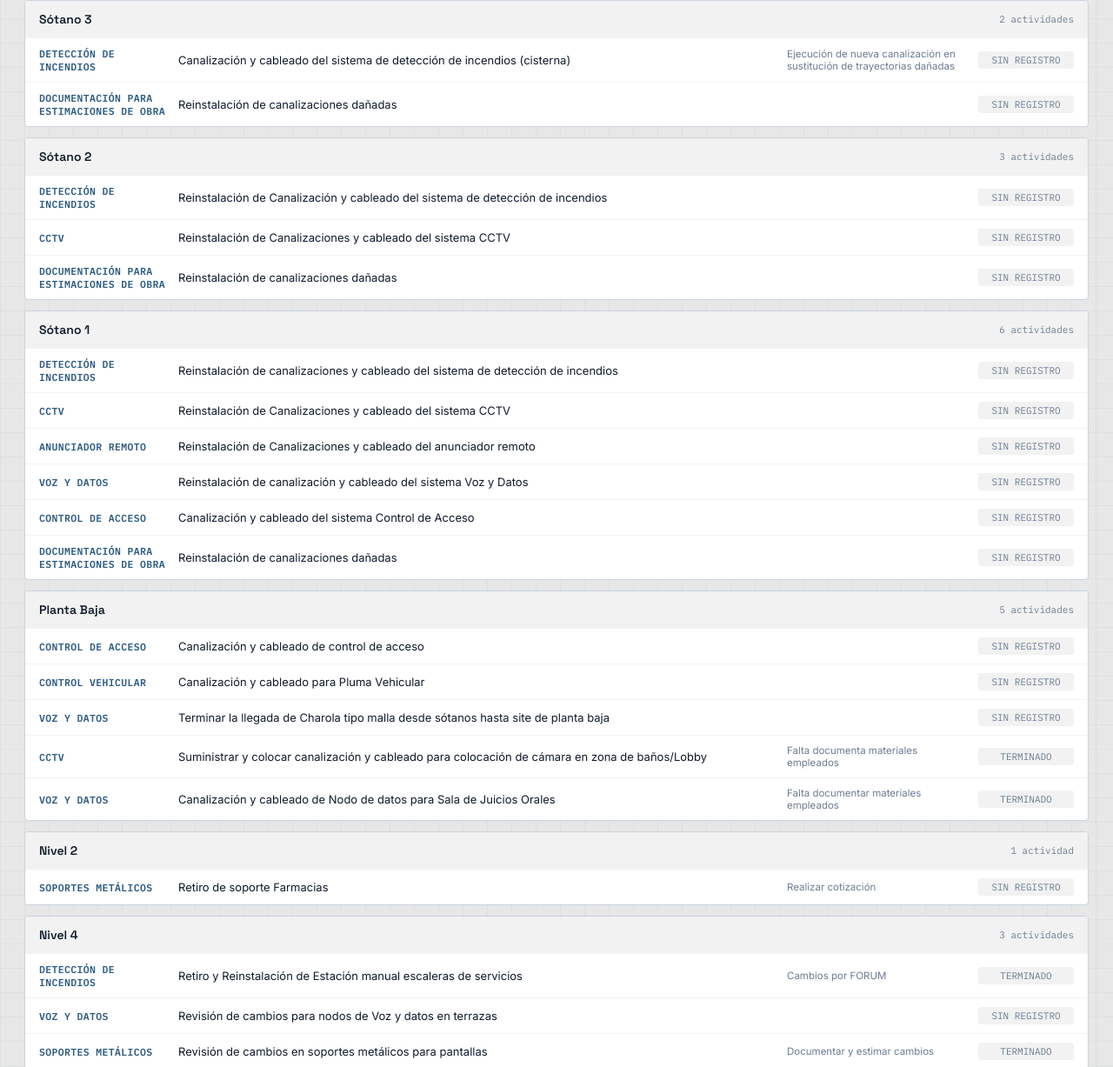
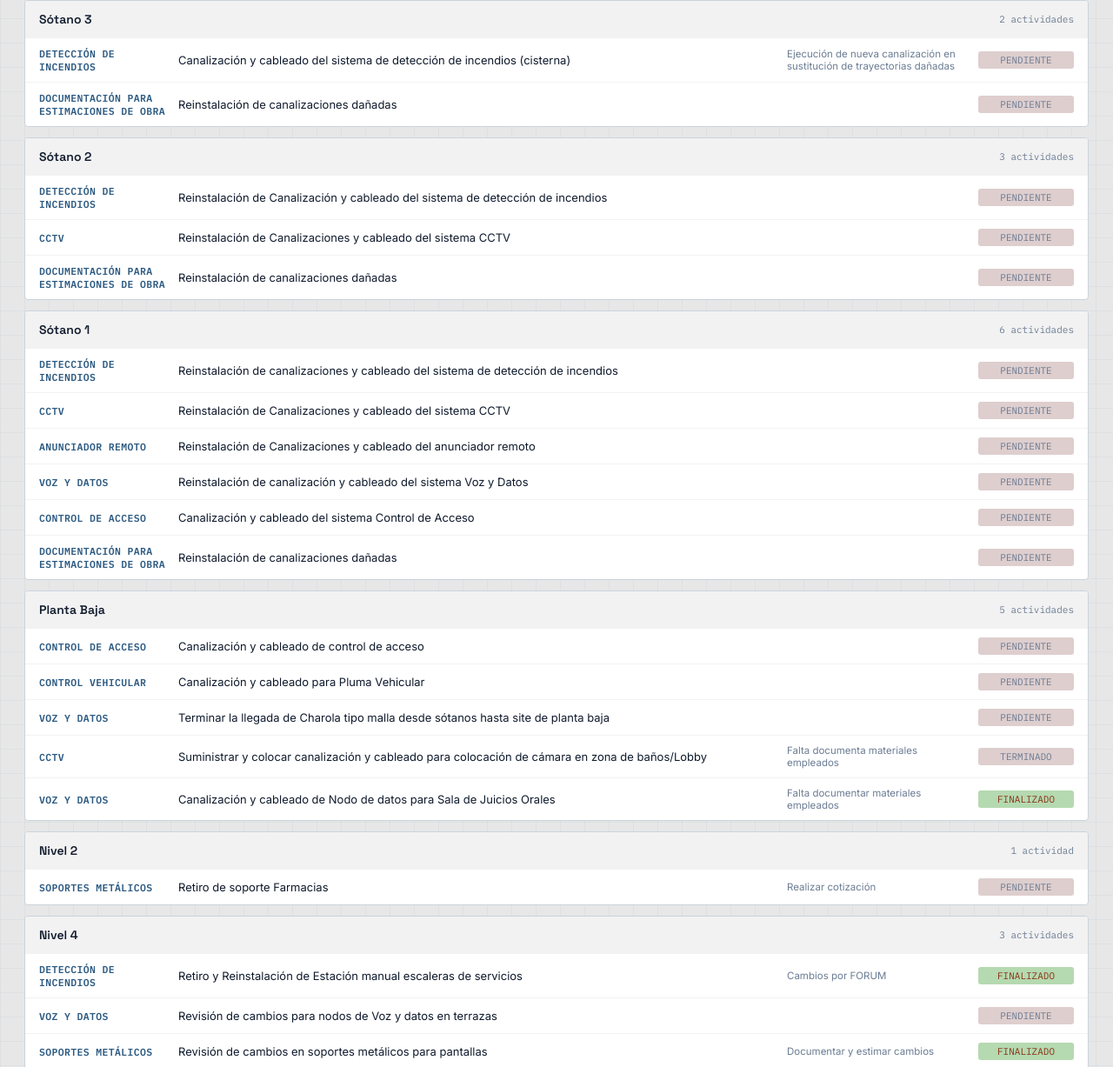
Before and after one commit to Esilver221/mty, a plain HTML site: page index.html in a window 1280 px wide. Shown: the part 398-1625 px from the top of the page at 87% size. Drawn offline with Linux system fonts and the light colour scheme.

Commit message:
Update index.html

```diff
--- a/index.html
+++ b/index.html
@@ -215,9 +215,9 @@
     text-align:center;
     text-transform:uppercase;
   }
-  .status.proceso{background:#FBEBD3;color:#8A5A16;}
-  .status.pendiente{background:#F7DAD1;color:#8A3216;}
-  .status.na{background:var(--paper-2);color:var(--steel);}
+  .status.proceso{background:#D9D9B0;color:#8A5A16;}
+  .status.finalizado{background:#b5d9b0;color:#8A3216;}
+  .status.na{background:#DECECE;color:var(--steel);}
 
   /* ---------- CRONOGRAMA CONTROLS ---------- */
   .cronograma-controls{
@@ -482,12 +482,12 @@ const pendientes = [
  {no:13, nivel:"Planta Baja", servicio:"Control Vehicular", actividad:"Canalización y cableado para Pluma Vehicular", nota:"", estado:""},
  {no:14, nivel:"Planta Baja", servicio:"Voz y Datos", actividad:"Terminar la llegada de Charola tipo malla desde sótanos hasta site de planta baja", nota:"", estado:""},
  {no:15, nivel:"Planta Baja", servicio:"CCTV", actividad:"Suministrar y colocar canalización y cableado para colocación de cámara en zona de baños/Lobby", nota:"Falta documenta materiales empleados", estado:"Terminado"},
- {no:16, nivel:"Planta Baja", servicio:"Voz y Datos", actividad:"Canalización y cableado de Nodo de datos para Sala de Juicios Orales", nota:"Falta documentar materiales empleados", estado:"Terminado"},
+ {no:16, nivel:"Planta Baja", servicio:"Voz y Datos", actividad:"Canalización y cableado de Nodo de datos para Sala de Juicios Orales", nota:"Falta documentar materiales empleados", estado:"Finalizado"},
  {no:17, nivel:"Nivel 2", servicio:"Soportes Metálicos", actividad:"Retiro de soporte Farmacias", nota:"Realizar cotización", estado:""},
- {no:18, nivel:"Nivel 4", servicio:"Detección de Incendios", actividad:"Retiro y Reinstalación de Estación manual escaleras de servicios", nota:"Cambios por FORUM", estado:"Terminado"},
+ {no:18, nivel:"Nivel 4", servicio:"Detección de Incendios", actividad:"Retiro y Reinstalación de Estación manual escaleras de servicios", nota:"Cambios por FORUM", estado:"Finalizado"},
  {no:19, nivel:"Nivel 4", servicio:"Voz y Datos", actividad:"Revisión de cambios para nodos de Voz y datos en terrazas", nota:"", estado:""},
- {no:20, nivel:"Nivel 4", servicio:"Soportes Metálicos", actividad:"Revisión de cambios en soportes metálicos para pantallas", nota:"Documentar y estimar cambios", estado:"Terminado"},
- {no:21, nivel:"Nivel 5", servicio:"Detección de Incendios", actividad:"Retiro y Reinstalación de Estación manual escaleras de servicios", nota:"Cambios por FORUM", estado:"Terminado"},
+ {no:20, nivel:"Nivel 4", servicio:"Soportes Metálicos", actividad:"Revisión de cambios en soportes metálicos para pantallas", nota:"Documentar y estimar cambios", estado:"Finalizado"},
+ {no:21, nivel:"Nivel 5", servicio:"Detección de Incendios", actividad:"Retiro y Reinstalación de Estación manual escaleras de servicios", nota:"Cambios por FORUM", estado:"Finalizado"},
  {no:22, nivel:"Sala Juicios", servicio:"Voz y Datos", actividad:"Terminar canalización faltante", nota:"Docuemtar y estimar cambios", estado:"En Proceso"},
 ];
 
@@ -594,12 +594,12 @@ function renderPendientes(){
     items.forEach(it=>{
       const row = document.createElement('div');
       row.className = 'act-row';
-      const statusClass = it.estado==='En proceso' ? 'proceso' : it.estado==='Pendiente' ? 'pendiente' : 'na';
+      const statusClass = it.estado==='En proceso' ? 'proceso' : it.estado==='Finalizado' ? 'finalizado' : 'na';
       row.innerHTML = `
         <div class="servicio">${it.servicio}</div>
         <div>${it.actividad}</div>
         <div class="nota">${it.nota||''}</div>
-        <div class="status ${statusClass}">${it.estado||'Sin registro'}</div>
+        <div class="status ${statusClass}">${it.estado||'Pendiente'}</div>
       `;
       rows.appendChild(row);
     });
```
